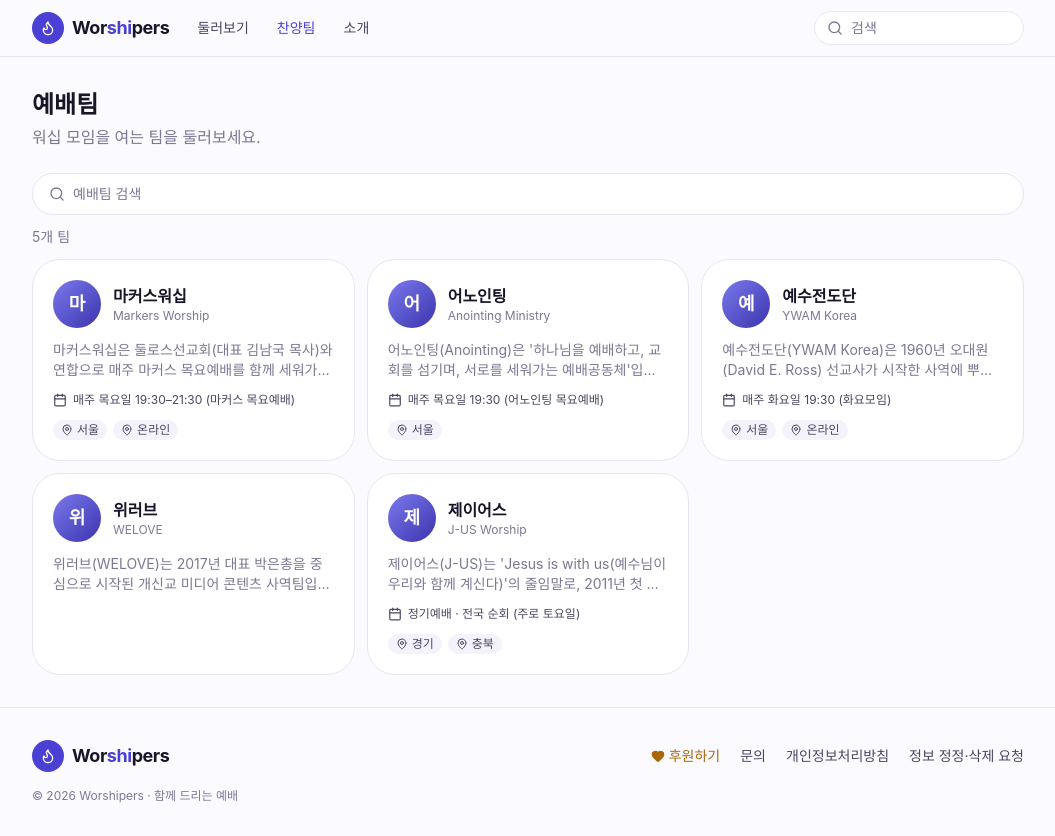
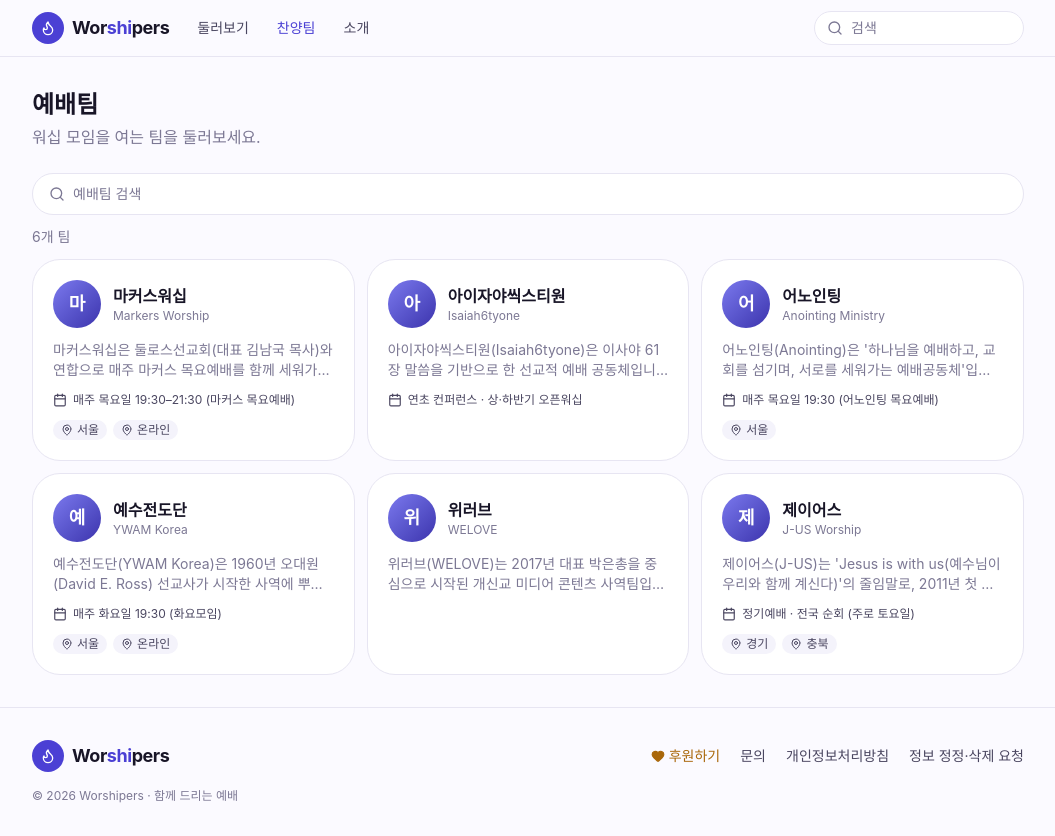
Before and after one commit to tkdgns25300/worshipers, a Next.js app: page /teams in a window 1280 px wide. Shown: the whole page, without its empty margins (112-1167 px from the left). Built offline with nearby package versions, Linux system fonts and the light colour scheme; no server answers; a web font is replaced by a local one.

Commit message:
Add Isaiah6tyone team
No upcoming gathering is announced yet, so gatherings start empty.
Also align the Mission Conference guest name to the team's official
spelling (아이자야씩스티원).

Co-Authored-By: Claude Opus 4.8 (1M context) <noreply@anthropic.com>

```diff
--- /dev/null
+++ b/src/data/gatherings/i6tyone.ts
@@ -0,0 +1,6 @@
+import type { Gathering } from "@/types/domain";
+
+// 아이자야씩스티원(Isaiah6tyone) — 워십 집회: 연초 컨퍼런스, 상·하반기 오픈워십, 여름 워십컨퍼런스(Born Zeal), N.Gen 정기예배(김포·검단).
+// 제공 자료·홈페이지에 2026 다가오는 집회의 확정 날짜·장소가 없음(2026 컨퍼런스는 1월로 종료) → 공지되면 추가.
+// 훈련(IAAS 예술학교·ISOW·워십커뮤니티)·선교(일로일로 등)는 예배 모임이 아니므로 제외.
+export const gatherings: Gathering[] = [];
--- a/src/data/gatherings/index.ts
+++ b/src/data/gatherings/index.ts
@@ -4,5 +4,6 @@ import { gatherings as jus } from "./j-us";
 import { gatherings as anointing } from "./anointing";
 import { gatherings as welove } from "./welove";
 import { gatherings as ywam } from "./ywam";
+import { gatherings as i6tyone } from "./i6tyone";
 
-export const GATHERINGS: Gathering[] = [...markers, ...jus, ...anointing, ...welove, ...ywam];
+export const GATHERINGS: Gathering[] = [...markers, ...jus, ...anointing, ...welove, ...ywam, ...i6tyone];
--- a/src/data/gatherings/ywam.ts
+++ b/src/data/gatherings/ywam.ts
@@ -41,8 +41,8 @@ export const gatherings: Gathering[] = [
     venue: VENUE,
     isFree: true,
     registration: { required: true, url: "https://forms.gle/T1qmpD7qeXbwNX3D7" }, // 2026 MC 등록 폼
-    guests: ["아이자야 씩스티원", "Garth Gustafson (YWAM UofN)"],
+    guests: ["아이자야씩스티원", "Garth Gustafson (YWAM UofN)"],
     sourceUrl: "https://www.instagram.com/ywamcmk",
-    note: "사흘 연속 저녁 집회, 예배 중 헌금 시간 있음. 워십 예수전도단 화요모임·아이자야 씩스티원.",
+    note: "사흘 연속 저녁 집회, 예배 중 헌금 시간 있음. 워십 예수전도단 화요모임·아이자야씩스티원.",
   },
 ];
--- /dev/null
+++ b/src/data/teams/i6tyone.ts
@@ -0,0 +1,17 @@
+import type { Team } from "@/types/domain";
+
+// 고정 주간 예배 없음(연초 컨퍼런스·상하반기 오픈워십·여름 워십컨퍼런스 등). 활동이 전국·해외로 넓어 regions 생략. 집회는 gatherings/i6tyone.ts.
+export const team: Team = {
+  id: "i6tyone",
+  name: "아이자야씩스티원",
+  nameEn: "Isaiah6tyone",
+  description:
+    "아이자야씩스티원(Isaiah6tyone)은 이사야 61장 말씀을 기반으로 한 선교적 예배 공동체입니다. 예배를 통해 성벽을 재건(Rebuild)하고 관계를 회복(Restore)하며 다음 세대를 새롭게(Renew) 하는 것을 사명으로, 매년 초 컨퍼런스와 상·하반기 오픈워십, 청소년 학교기도·캠퍼스 예배, 해외 디아스포라 사역을 이어갑니다.",
+  regularSchedule: "연초 컨퍼런스 · 상·하반기 오픈워십",
+  links: {
+    youtube: "https://www.youtube.com/@i6tyone",
+    instagram: "https://www.instagram.com/isaiah6tyone",
+    facebook: "https://www.facebook.com/i6tyone",
+    homepage: "https://www.i6tyone.com",
+  },
+};
--- a/src/data/teams/index.ts
+++ b/src/data/teams/index.ts
@@ -4,5 +4,6 @@ import { team as jus } from "./j-us";
 import { team as anointing } from "./anointing";
 import { team as welove } from "./welove";
 import { team as ywam } from "./ywam";
+import { team as i6tyone } from "./i6tyone";
 
-export const TEAMS: Team[] = [markers, jus, anointing, welove, ywam];
+export const TEAMS: Team[] = [markers, jus, anointing, welove, ywam, i6tyone];
```
